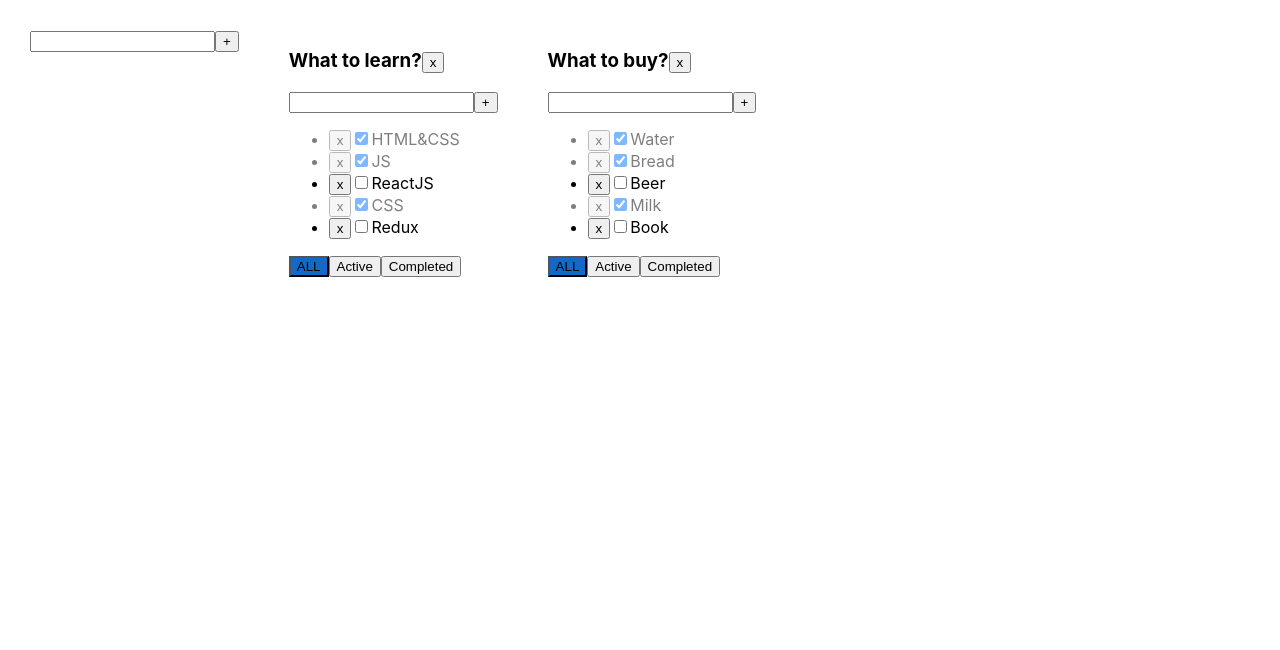
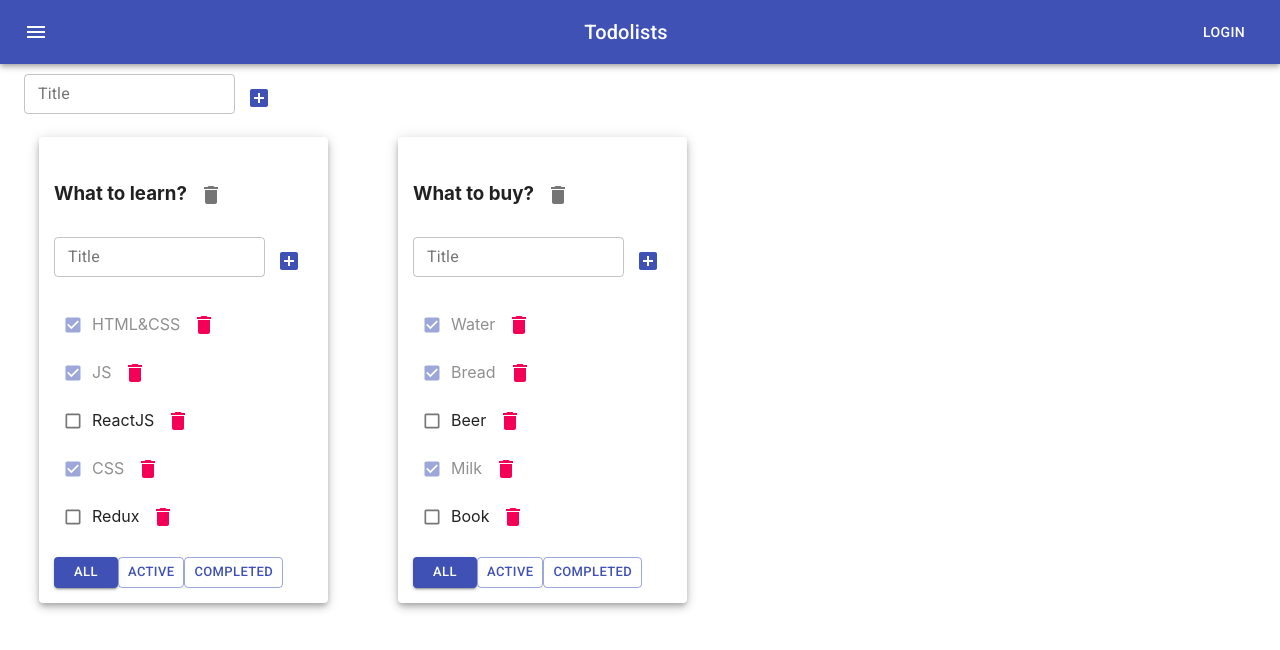
Before and after one commit to IlyaBelousov/TodoList, a React (Create React App) app: page / in a window 1280 px wide. Shown: the top 650 px of the page. Built offline with nearby package versions, Linux system fonts and the light colour scheme.

Commit message:
Material ui

```diff
--- a/package.json
+++ b/package.json
@@ -3,6 +3,8 @@
   "version": "0.1.0",
   "private": true,
   "dependencies": {
+    "@material-ui/core": "^4.12.0",
+    "@material-ui/icons": "^4.11.2",
     "@testing-library/jest-dom": "^4.2.4",
     "@testing-library/react": "^9.3.2",
     "@testing-library/user-event": "^7.1.2",
--- a/public/index.html
+++ b/public/index.html
@@ -3,6 +3,8 @@
   <head>
     <meta charset="utf-8" />
     <link rel="icon" href="%PUBLIC_URL%/favicon.ico" />
+    <link rel="stylesheet" href="https://fonts.googleapis.com/css?family=Roboto:300,400,500,700&display=swap" />
+    <link rel="stylesheet" href="https://fonts.googleapis.com/icon?family=Material+Icons" />
     <meta name="viewport" content="width=device-width, initial-scale=1" />
     <meta name="theme-color" content="#000000" />
     <meta
--- a/src/App.css
+++ b/src/App.css
@@ -1,3 +1,4 @@
+/*
 .todoListContainer{
     margin-right: 50px;
 }
@@ -28,6 +29,7 @@ input{
 .errorMessage {
     color: red;
 }
+*/
 
 .activeFilter {
     background-color: #1269c6;
--- a/src/App.tsx
+++ b/src/App.tsx
@@ -3,6 +3,8 @@ import {v1} from 'uuid';
 import './App.css';
 import {Todolist} from './components/todolist/Todolist';
 import {AddItemForm} from './components/AddItemForm';
+import {AppBar, Button, Container, Grid, IconButton, Paper, Toolbar, Typography} from '@material-ui/core';
+import {Menu} from '@material-ui/icons';
 
 
 export type keyType = 'ALL' | 'Active' | 'Completed'
@@ -104,20 +106,15 @@ function App() {
         setTodoLists([...todoLists, newTodolist]);
         setAllTasks({...allTasks, [newTodolist.id]: []});
     };
-    const ChangeTodolistTitle = (title:string,todoListID:string) => {
-       setTodoLists(todoLists.map(tl=>{
-           if(tl.id===todoListID){
-               return {...tl,title:title}
+    const ChangeTodolistTitle = (title: string, todoListID: string) => {
+        setTodoLists(todoLists.map(tl => {
+            if (tl.id === todoListID) {
+                return {...tl, title: title};
             }
-           return tl
-       }))
+            return tl;
+        }));
     };
-
-    return (
-        <div className="App">
-            <AddItemForm callBack={AddTodoList}/>
-            {
-                todoLists.map(tl => {
+    let mapedTodoLists = todoLists.map(tl => {
             let tasksForTodolist = allTasks[tl.id];
             if (tl.filter === 'Active') {
                 tasksForTodolist = tasksForTodolist.filter(f => !f.isDone);
@@ -126,8 +123,10 @@ function App() {
             if (tl.filter === 'Completed') {
                 tasksForTodolist = tasksForTodolist.filter(f => f.isDone);
             }
-                        return <Todolist
-                            key={tl.id}
+            return <Grid  item key={tl.id}>
+                    <Paper
+                        elevation={5}
+                        style={{margin:'15px',padding:'15px',boxSizing:'border-box'}}><Todolist
                     id={tl.id}
                     title={tl.title}
                     tasks={tasksForTodolist}
@@ -139,10 +138,38 @@ function App() {
                     removeTodoList={removeTodoList}
                     ChangeTaskTitle={ChangeTaskTitle}
                     ChangeTodolistTitle={ChangeTodolistTitle}
-                        />;
+                /></Paper>
+            </Grid>;
         }
-                )
-            }
+    );
+
+    return (
+        <div className="App">
+            <AppBar style={{marginBottom: '10px'}} position={'static'}>
+                <Toolbar style={{justifyContent: 'space-between'}}>
+                    <IconButton
+                        aria-label={'menu'}
+                        color={'inherit'}
+                        edge={'start'}>
+                        <Menu/>
+                    </IconButton>
+                    <Typography variant={'h6'}>
+                        Todolists
+                    </Typography>
+                    <Button color={'inherit'}>Login</Button>
+                </Toolbar>
+            </AppBar>
+
+            <Container fixed>
+                <Grid container>
+                    <AddItemForm callBack={AddTodoList}/>
+                </Grid>
+                <Grid container spacing={5}>
+                    {mapedTodoLists}
+                </Grid>
+
+            </Container>
+
         </div>
     );
 }
--- a/src/components/AddItemForm.tsx
+++ b/src/components/AddItemForm.tsx
@@ -1,3 +1,5 @@
+import {IconButton, TextField} from '@material-ui/core';
+import {AddBox} from '@material-ui/icons';
 import React, {KeyboardEvent, ChangeEvent, useState} from 'react';
 
 type inputType = {
@@ -5,10 +7,10 @@ type inputType = {
 }
 export const AddItemForm = (props: inputType) => {
     let [title, setTitle] = useState('');
-    let [error, setError] = useState<null | string>(null);
+    let [error, setError] = useState<boolean>(false);
 
     const onChangeHandler = (event: ChangeEvent<HTMLInputElement>) => {
-        setError(null);
+        setError(false);
         setTitle(event.currentTarget.value);
     };
     const AddItem = () => {
@@ -18,28 +20,47 @@ export const AddItemForm = (props: inputType) => {
 
             setTitle('');
         } else {
-            setError('Title is required');
+            setError(true);
         }
 
 
     };
     const onKeyPressHandler = (event: KeyboardEvent<HTMLInputElement>) => {
         if (event.key === 'Enter') {
-            setError(null);
+            setError(false);
             AddItem();
         }
     };
+    const offMode = () => {
+        setError(false);
+    };
     return (
         <div>
-            <input
-
+            <TextField
+                onBlur={offMode}
+                variant={'outlined'}
+                size={'small'}
+                value={title}
+                onChange={onChangeHandler}
+                onKeyPress={onKeyPressHandler}
+                label={'Title'}
+                error={error}
+                helperText={error && 'Title is reqired'}
+            />
+            {/*<input
                 className={error ? 'error' : 'inputClass'}
                 value={title}
                 onChange={onChangeHandler}
                 onKeyPress={onKeyPressHandler}
-            />
-            <button onClick={AddItem}>+</button>
-            {error && <div className={'errorMessage'}>{error}</div>}
+            />*/}
+            <IconButton
+                onBlur={offMode}
+                color={'primary'}
+                onClick={AddItem}>
+                <AddBox/>
+            </IconButton>
+
+            {/*{error && <div className={'errorMessage'}>{error}</div>}*/}
         </div>
     );
 };
--- a/src/components/Button.tsx
+++ b/src/components/Button.tsx
@@ -15,5 +15,3 @@ const Button = (props:PropsType) => {
 
     );
 };
-
-export default Button;
--- a/src/components/EditableSpan.tsx
+++ b/src/components/EditableSpan.tsx
@@ -1,3 +1,4 @@
+import TextField from '@material-ui/core/TextField';
 import React, {ChangeEvent, KeyboardEvent, useState} from 'react';
 
 type EditableSpanType = {
@@ -24,11 +25,17 @@ export const EditableSpan = (props: EditableSpanType) => {
     }
     return (
         editMode
-            ? <input autoFocus
+            ?<TextField
+                autoFocus
+                onBlur={offEditMode}
+                value={title}
+                onChange={onChangeHandler}
+                onKeyPress={onKeyPressHandler}/>
+            /*? <input autoFocus
                      onBlur={offEditMode}
                      value={title}
                      onChange={onChangeHandler}
-                     onKeyPress={onKeyPressHandler}/>
+                     onKeyPress={onKeyPressHandler}/>*/
             : <span onDoubleClick={onEditMode}>{props.title}</span>
     );
 }
--- a/src/components/todolist/Todolist.tsx
+++ b/src/components/todolist/Todolist.tsx
@@ -1,8 +1,10 @@
 import React, {ChangeEvent} from 'react';
 import {keyType} from '../../App';
-import Button from '../Button';
 import {AddItemForm} from '../AddItemForm';
 import {EditableSpan} from '../EditableSpan';
+import {Button, Checkbox, IconButton} from '@material-ui/core';
+import {Delete} from '@material-ui/icons';
+
 
 export type TaskType = {
     id: string
@@ -25,16 +27,30 @@ type PropsType = {
 }
 
 export function Todolist(props: PropsType) {
-    const ChangeTodolistTitle = (title:string) => {
-        props.ChangeTodolistTitle(title,props.id)
+    const ChangeTodolistTitle = (title: string) => {
+        props.ChangeTodolistTitle(title, props.id);
+    };
+    const onAllClickHandler = () => {
+        props.changeFilter('ALL', props.id);
+    };
+    const onActiveClickHandler = () => {
+        props.changeFilter('Active', props.id);
+    };
+    const onCompletedClickHandler = () => {
+        props.changeFilter('Completed', props.id);
+    };
+    const RemoveTodoList = () => {
+        props.removeTodoList(props.id);
     };
 
     return <div className="todoListContainer">
         <h3><EditableSpan ChangeTitle={ChangeTodolistTitle} title={props.title}/>
-            <button onClick={() => props.removeTodoList(props.id)}>x</button>
+            <IconButton onClick={RemoveTodoList}>
+                <Delete/>
+            </IconButton>
         </h3>
         <AddItemForm callBack={(newTitle: string) => props.addTask(newTitle, props.id)}/>
-        <ul>
+        <ul style={{listStyle:'none',padding:'0px'}}>
             {
                 props.tasks.map((m) => {
                     const removeTaskHandler = () => {
@@ -48,10 +64,22 @@ export function Todolist(props: PropsType) {
                     };
 
                     return (
-                        <li className={m.isDone ? 'isActive' : ''} key={m.id}>
-                            <button onClick={removeTaskHandler} value={'x'}>x</button>
-                            <input onChange={CheckingHandler} type="checkbox" checked={m.isDone}/>
-                            <EditableSpan ChangeTitle={ChangeTitleHandler} title={m.title}/>
+                        <li  key={m.id}>
+                            <span className={m.isDone ? 'isActive' : ''}>
+                                <Checkbox
+                                    size={'small'}
+                                    color={'primary'}
+                                    onChange={CheckingHandler}
+                                    checked={m.isDone}/>
+                                <EditableSpan ChangeTitle={ChangeTitleHandler} title={m.title}/>
+                            </span>
+                            <IconButton
+
+                                    color={'secondary'}
+                                    onClick={removeTaskHandler}>
+                                    <Delete />
+                            </IconButton>
+
                         </li>);
                 })
             }
@@ -59,9 +87,26 @@ export function Todolist(props: PropsType) {
         </ul>
         <div>
 
-            <Button value={'ALL'} changeFilter={props.changeFilter} filter={props.filter} id={props.id}/>
-            <Button value={'Active'} changeFilter={props.changeFilter} filter={props.filter} id={props.id}/>
-            <Button value={'Completed'} changeFilter={props.changeFilter} filter={props.filter} id={props.id}/>
+            <Button
+                variant={props.filter === 'ALL' ? 'contained' : 'outlined'}
+                size={'small'}
+                color={'primary'}
+                onClick={onAllClickHandler}
+            >ALL</Button>
+            <Button
+                size={'small'}
+                color={'primary'}
+                variant={props.filter === 'Active' ? 'contained' : 'outlined'}
+                onClick={onActiveClickHandler}>Active</Button>
+            <Button
+                size={'small'}
+                color={'primary'}
+                variant={props.filter === 'Completed' ? 'contained' : 'outlined'}
+                onClick={onCompletedClickHandler}>Completed</Button>
+
+            {/*<button value={'Active'} changeFilter={props.changeFilter} filter={props.filter} id={props.id}/>
+            <button value={'Completed'} changeFilter={props.changeFilter} filter={props.filter} id={props.id}/>*/}
+            {/*<button value={'Completed'} className={props.filter==='Completed'?'activeFilter':''} onClick={()=> props.changeFilter('Completed',props.id)}>{props.value}</button>*/}
 
 
             {/*<button className={props.filter==='ALL'?'activeFilter':''} onClick={()=> props.changeFilter('ALL')}>All</button>
```
Also changed, not shown: 1 other file (tests, documents, lock files or other folders). Lines whose indentation alone changed are shown as unchanged.
